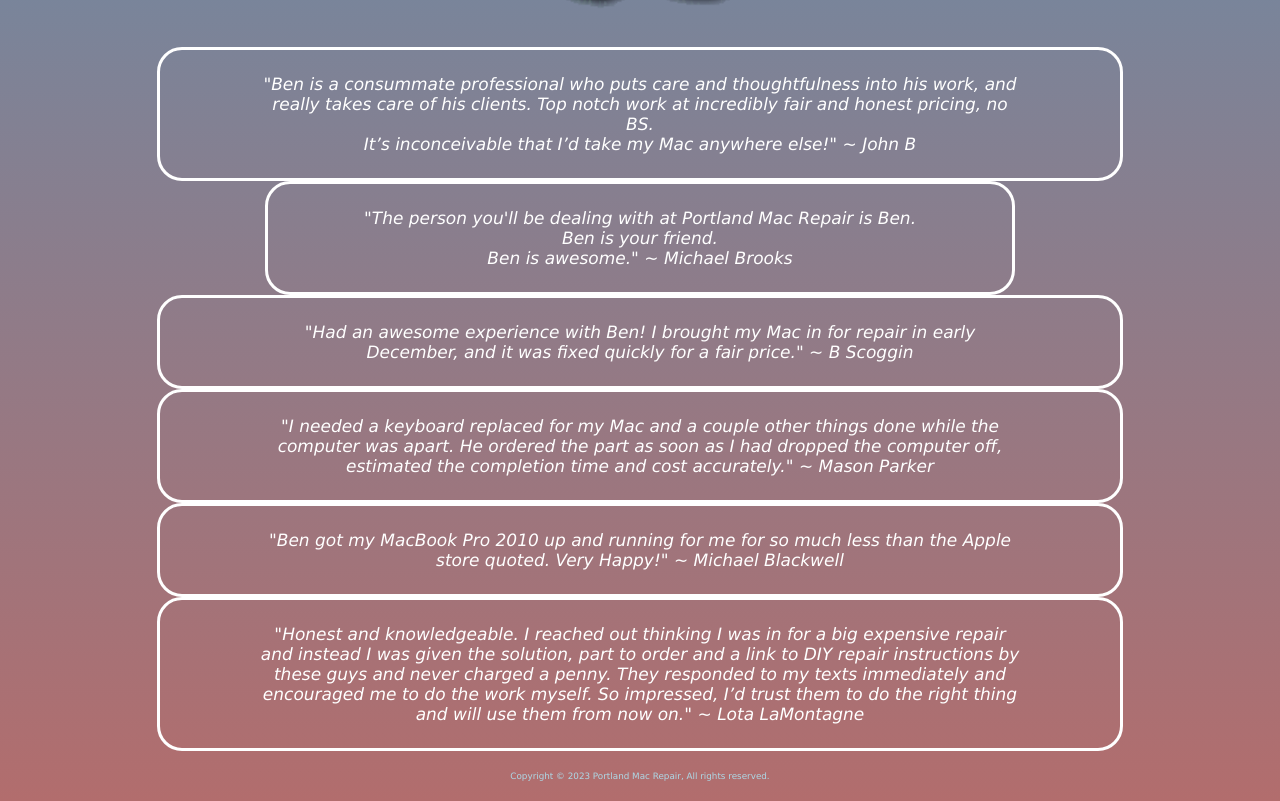
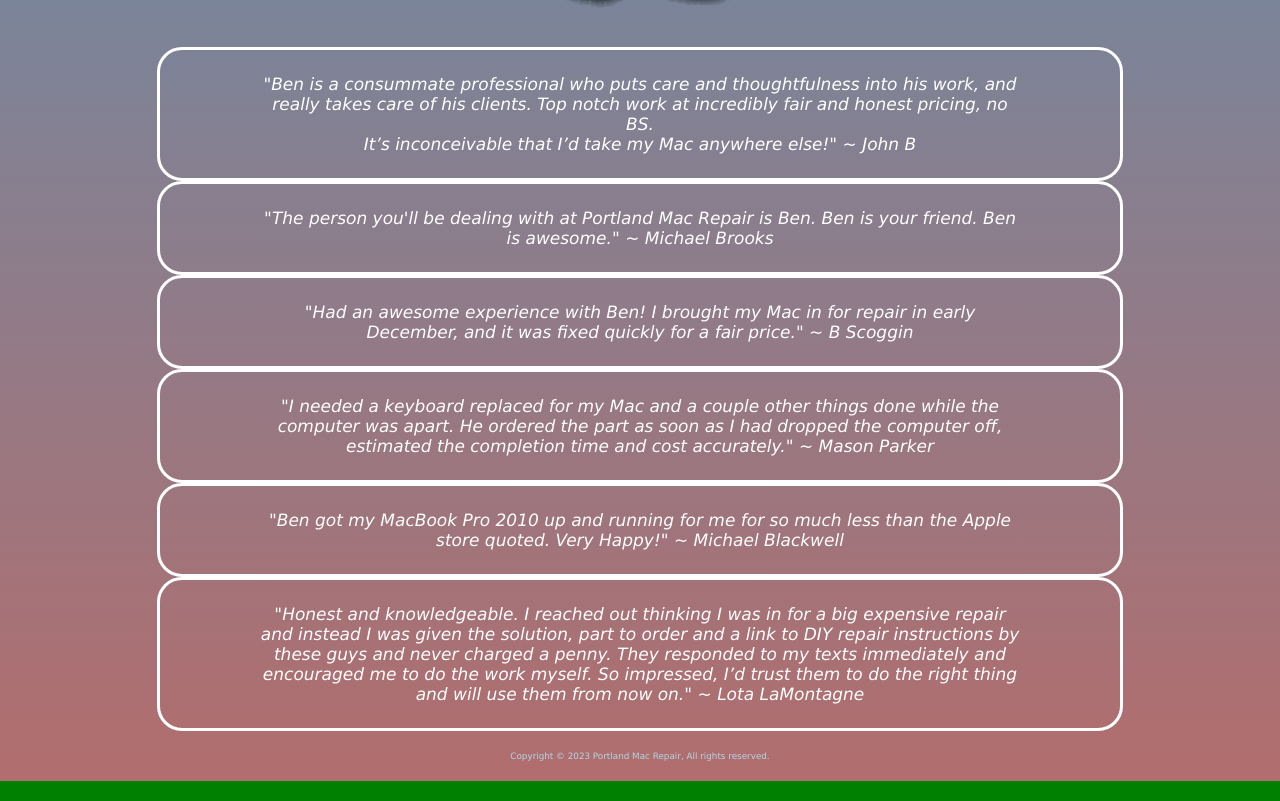
Before and after one commit to succinction/MR, a React (Create React App) app: page / in a window 1280 px wide. Shown: the part 863-1664 px from the top of the page. Built offline with nearby package versions, Linux system fonts and the light colour scheme.

Commit message:
fix spacing

```diff
--- a/src/App.js
+++ b/src/App.js
@@ -36,8 +36,7 @@ function App() {
           </i></div>
           <div className="review"><i>
             "The person you'll be dealing with at Portland Mac Repair is Ben.
-            <br/>Ben is your friend.
-            <br/>Ben is awesome." ~ Michael Brooks
+            Ben is your friend. Ben is awesome." ~ Michael Brooks
           </i></div>
           <div className="review"><i>
             "Had an awesome experience with Ben! I brought my Mac in for repair in early December, and it was fixed quickly for a fair price." ~ B Scoggin
```
